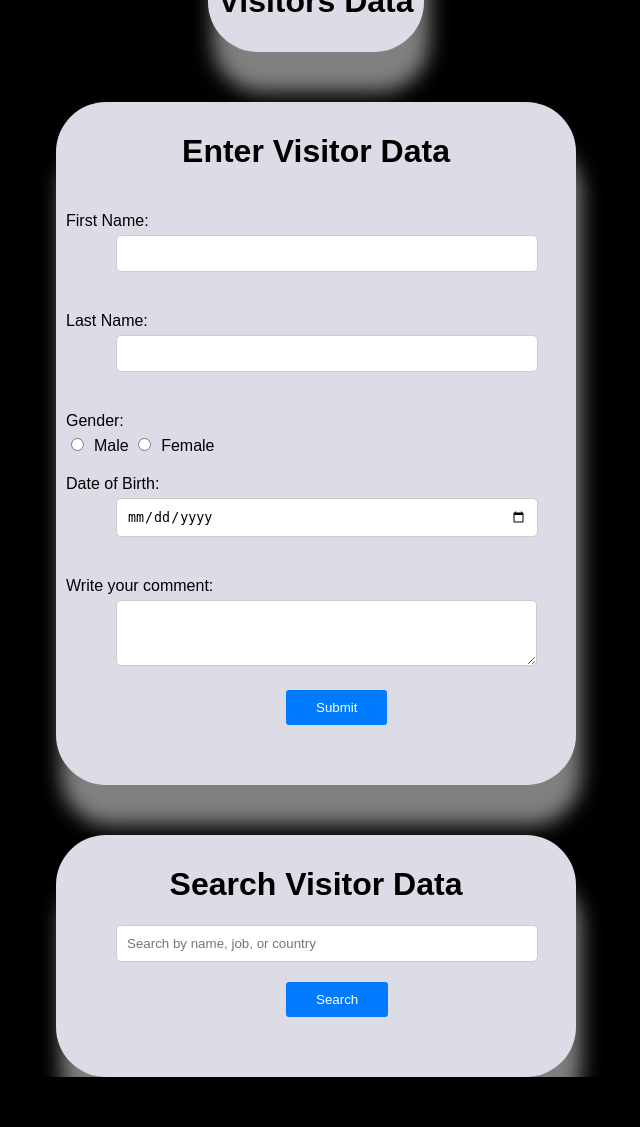
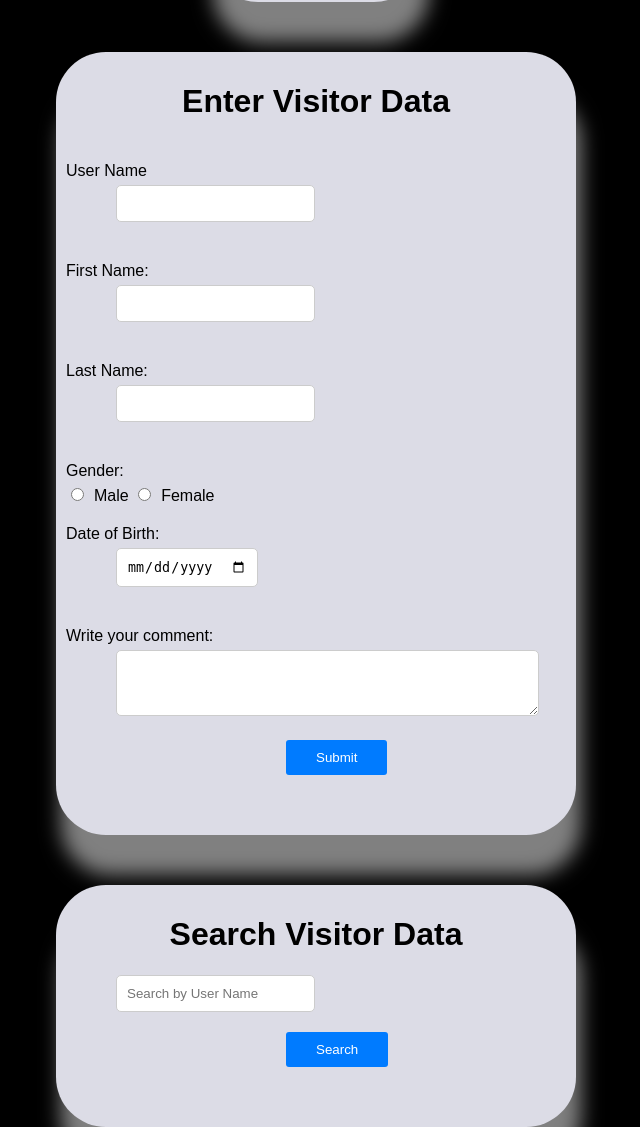
Before and after one commit to MoAboDaif/html, a PHP site: page / in a window 1280 px wide. Shown: the whole page, without its empty margins (324-964 px from the left). Before the commit the page ends 1077 px from the top, so only its background shows below. Run offline with PHP 8.4, Linux system fonts and the light colour scheme.

Commit message:
Add files via upload
this file ready to be downloaded in AutoScalling launch

```diff
--- a/config.php
+++ b/config.php
@@ -1,6 +1,6 @@
 <?php
 return [
-    'host' => 'localhost',
+    'host' => 'mywebsite-db.cbilgcoiqezq.us-east-1.rds.amazonaws.com',
     'username' => 'myuser',
     'password' => 'mypassword',
     'dbname' => 'mywebsite',
--- a/index.html
+++ b/index.html
@@ -33,13 +33,12 @@
         }
         input[type="text"],
         input[type="date"] {
-            width: 100%;
             padding: 10px;
             border: 1px solid #ccc;
             border-radius: 5px;
             margin-left: 50px;
             margin-bottom: 20px;
-            max-width: calc(var(--max-width-container) - 100px);
+            max-width: 500px;
         }
         input[type="radio"] {
             margin-right: 10px;
@@ -55,13 +54,11 @@
             margin-bottom: 50px;
         }
         textarea[id="user_comment"] {
-            width: 100%;
             border: 1px solid #ccc;
             border-radius: 5px;
-            min-width: none;
             margin-left: 50px;
             margin-bottom: 20px;
-            max-width: calc(var(--max-width-container) - 85px);
+            max-width: 500px;
             max-height: 200px;
         }
         h1.white {
@@ -77,6 +74,8 @@
         <div class="container">
             <h1>Enter Visitor Data</h1>
             <form action="save_data.php" method="post">
+		    <label for="user_name">User Name</label>
+                <input type="text" id="user_name" name="user_name" required>
                 <label for="first_name">First Name:</label>
                 <input type="text" id="first_name" name="first_name" required>
                 <label for="last_name">Last Name:</label>
@@ -94,7 +93,7 @@
         <div class="container">
             <h1>Search Visitor Data</h1>
             <form action="search_data.php" method="get">
-                <input type="text" name="search" placeholder="Search by name, job, or country">
+                <input type="text" name="search" placeholder="Search by User Name">
                 <input type="submit" value="Search">
             </form>
         </div>
```
Also changed, not shown: save_data.php (+7 -10 lines), search_data.php (+4 -5 lines).
